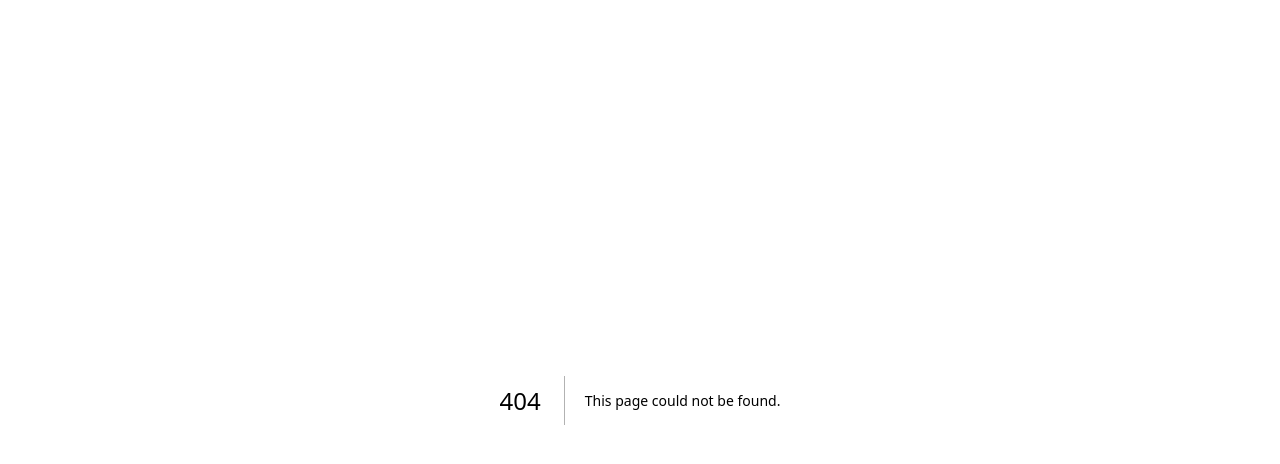
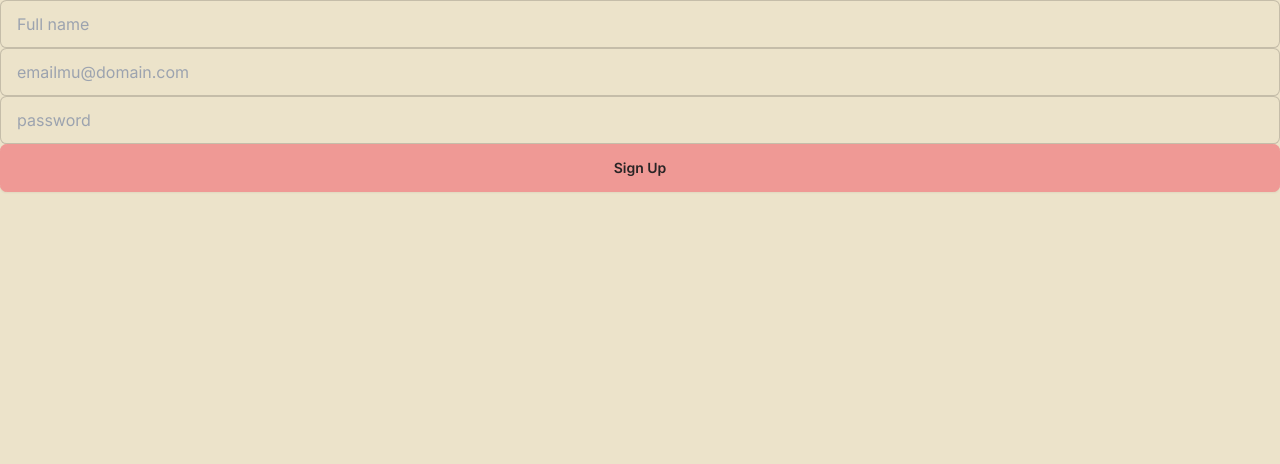
Before and after one commit to vasiliaskid/eventmakers-devdynamos, a Next.js app: page /register in a window 1280 px wide. Before the commit this address had no page. Shown: the top 464 px of the page. Built offline with nearby package versions, Linux system fonts and the light colour scheme.

Commit message:
Creating Register UI

```diff
--- /dev/null
+++ b/src/app/(auth)/register/page.js
@@ -0,0 +1,5 @@
+import { Register } from "@/components/auth/register";
+
+export default function Page() {
+  return <Register />;
+}
--- a/src/app/page.js
+++ b/src/app/page.js
@@ -1,5 +1,5 @@
 import Image from "next/image";
 
 export default function Home() {
-  return <div>Sedang dikerjainnnn</div>;
+  return <div>Ini adalah stagginnggg yaaaaaaa</div>;
 }
--- /dev/null
+++ b/src/components/auth/register.jsx
@@ -0,0 +1,24 @@
+import React from "react";
+
+export const Register = () => {
+  return (
+    <form>
+      <input
+        name="name"
+        placeholder="Full name"
+        className="input input-bordered w-full"
+      />
+      <input
+        name="email"
+        placeholder="emailmu@domain.com"
+        className="input input-bordered w-full"
+      />
+      <input
+        name="password"
+        placeholder="password"
+        className="input input-bordered w-full"
+      />
+      <button className="btn btn-primary w-full">Sign Up</button>
+    </form>
+  );
+};
```
